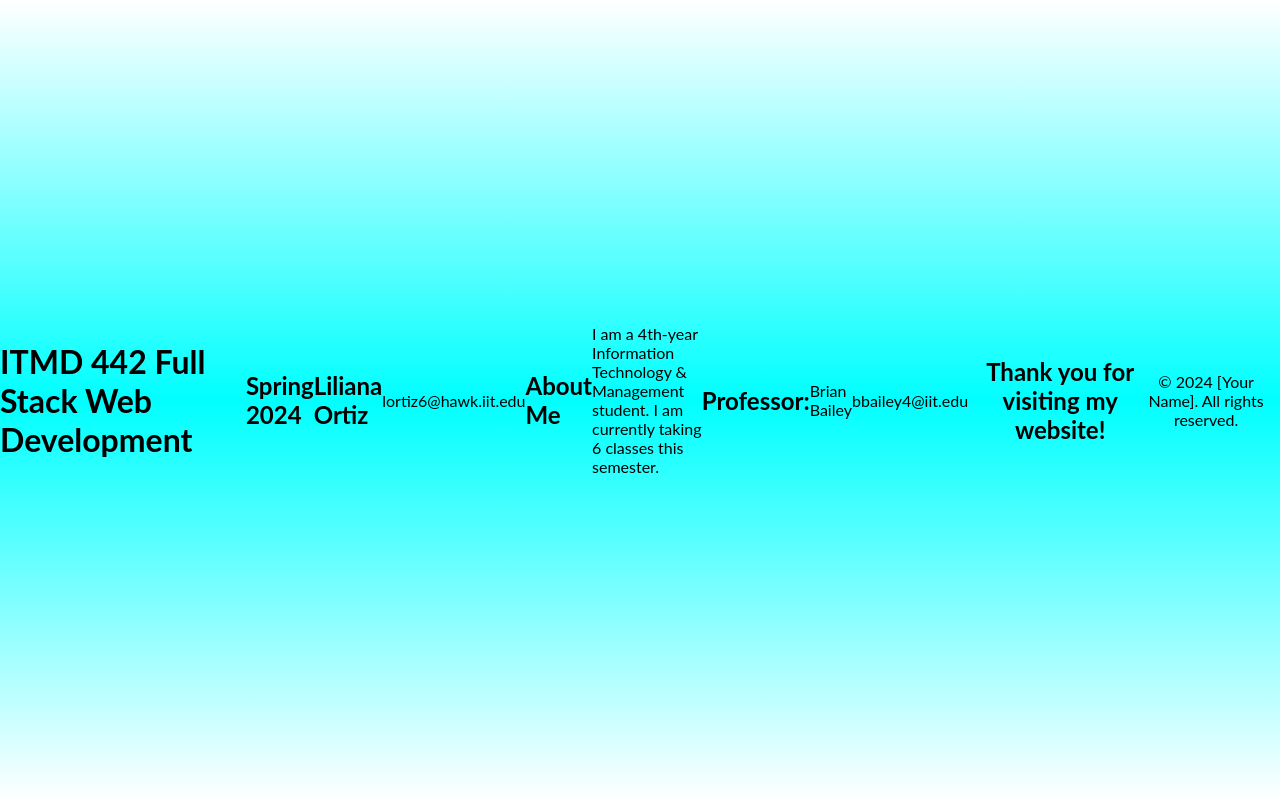
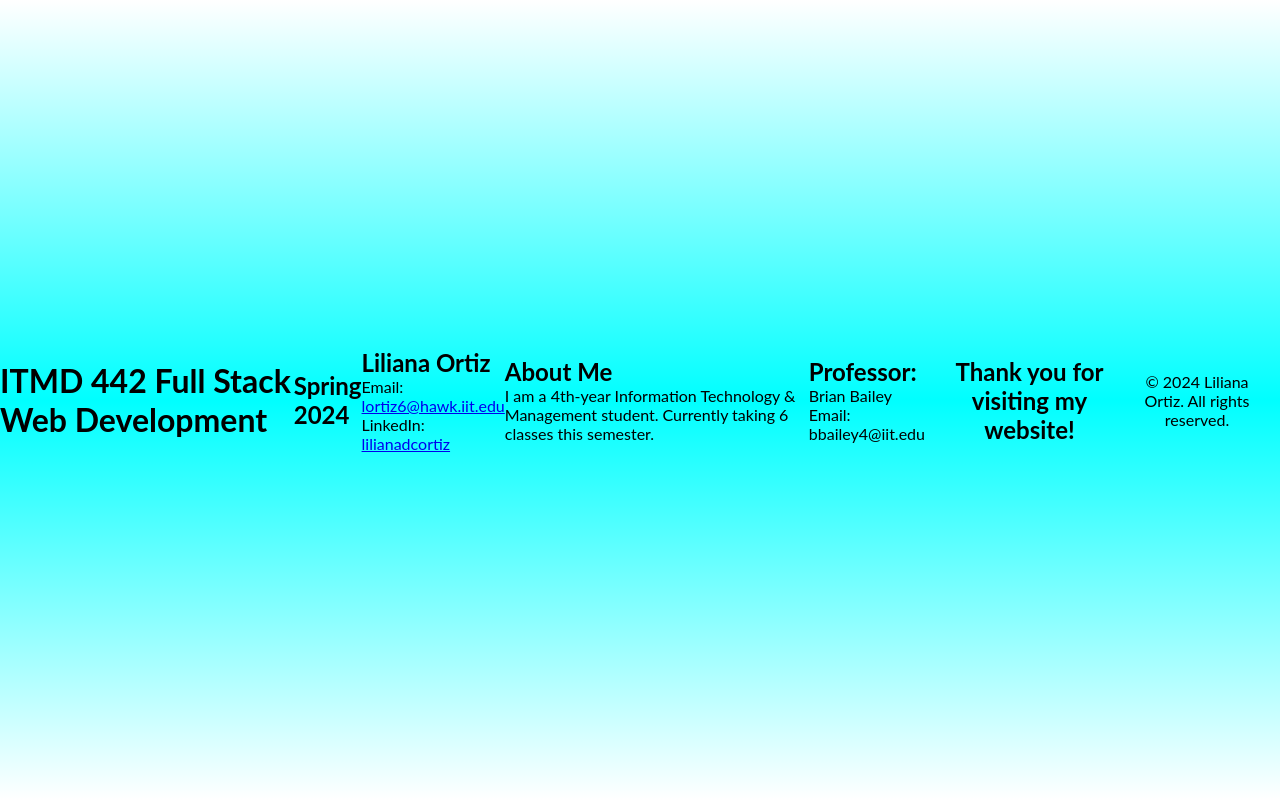
Before and after one commit to lortiz6/itmd442-lab1, a plain HTML site: page index.html in a window 1280 px wide. Drawn offline with Linux system fonts and the light colour scheme; files that its build step writes are made by us from their sources.

Commit message:
added sections to my index page and my linkedin

```diff
--- a/index.html
+++ b/index.html
@@ -12,17 +12,24 @@
     <h2>Spring 2024</h2>
   </header>
   <main>
+    <section>
       <h2>Liliana Ortiz</h2>
-      <p>lortiz6@hawk.iit.edu</p>
+      <p>Email: <a href="mailto:lortiz6@hawk.iit.edu">lortiz6@hawk.iit.edu</a></p>
+      <p>LinkedIn: <a href="https://www.linkedin.com/in/lilianadcortiz/" target="_blank">lilianadcortiz</a></p>
+    </section>
+    <section>
       <h2>About Me</h2>
-      <p>I am a 4th-year Information Technology & Management student. I am currently taking 6 classes this semester.</p>
+      <p>I am a 4th-year Information Technology & Management student. Currently taking 6 classes this semester.</p>
+    </section>
+    <section>
       <h2>Professor:</h2>
       <p>Brian Bailey</p>
-      <p>bbailey4@iit.edu</p>
+      <p>Email: bbailey4@iit.edu</p>
+    </section>
   </main>
   <footer>
     <h2>Thank you for visiting my website!</h2>
-      <p>&copy; 2024 [Your Name]. All rights reserved.</p>
+    <p>&copy; 2024 Liliana Ortiz. All rights reserved.</p>
   </footer>
 </body>
 </html>
```
Lines whose indentation alone changed are shown as unchanged.
